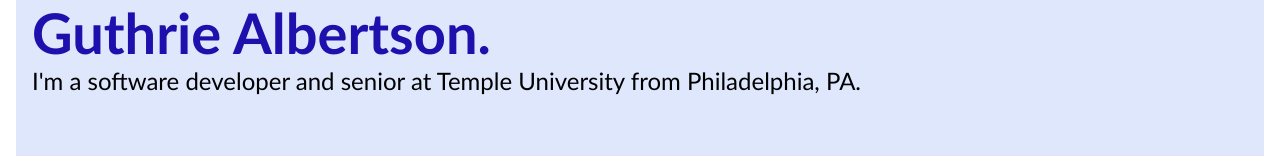
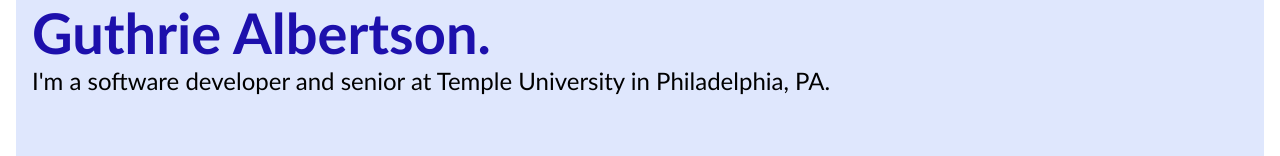
Before and after one commit to guthriealbertson/portfolio, a Next.js app: page / in a window 1280 px wide. Shown: the part 176-332 px from the top of the page. Built offline with nearby package versions, Linux system fonts and the light colour scheme.

Commit message:
grammar change

```diff
--- a/pages/index.js
+++ b/pages/index.js
@@ -15,7 +15,7 @@
         <div className={styles.lineone}>Hi, my name is</div>
         <div className={styles.linetwo}>Guthrie Albertson.</div>
         <div className={styles.linethree}>
-          I'm a software developer and senior at Temple University from
+          I'm a software developer and senior at Temple University in
           Philadelphia, PA.
         </div>
       </main>
```
